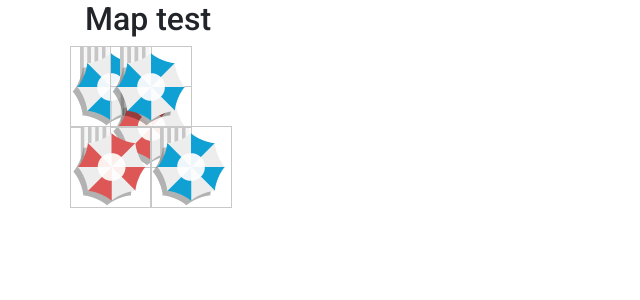
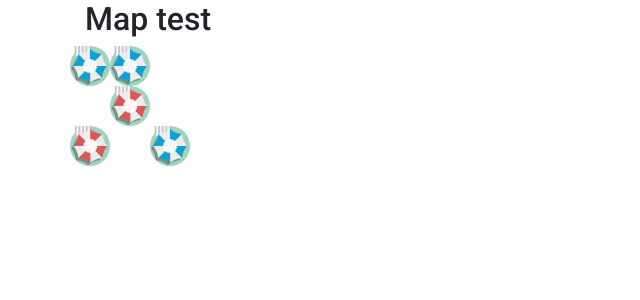
Before and after one commit to Peppopida/grid-test, an Angular app: page / in a window 1280 px wide. Shown: the top 300 px of the page, without its empty margins (0-640 px from the left). Built offline with nearby package versions, Linux system fonts and the light colour scheme.

Commit message:
add selected circle css

```diff
--- a/src/app/app.component.css
+++ b/src/app/app.component.css
@@ -5,6 +5,8 @@
 }
 .center-icon {
   position: relative;
+  width: 40px;
+  height: 40px;
 }
 .center-text {
   position: absolute;
@@ -18,9 +20,16 @@
 }
 .child {
   position: absolute;
-  border-style: solid;
-  border-color: rgb(200, 200, 200);
-  border-width: 1px;
+}
+.cursor {
+  cursor: pointer;
+}
+.circle-select {
+  position: absolute;
+  height: 40px;
+  width: 40px;
+  background-color: rgba(64, 168, 130, 0.5);
+  border-radius: 50%;
 }
 /*
 .align-center {
--- a/src/app/app.component.html
+++ b/src/app/app.component.html
@@ -35,8 +35,8 @@
           (click)="onSelectElementBeach(element.id, element.isFree)"
           [ngClass]="{'cursor' : element.isFree}">
           <div class="child" [ngStyle]="{'top': element.coordY+'px', 'left': element.coordX+'px' }">
+            <span class="circle-select"></span>
             <img class="center-icon" [src]="element.isFree ? pathElementFree : pathElementBusy">
-            <span class="circle-select"></span>
             <!--<h6 class="align-center">{{ element.id }}</h6>-->
           </div>
         </div>
```
Also changed, not shown: 1 other file (tests, documents, lock files or other folders).
